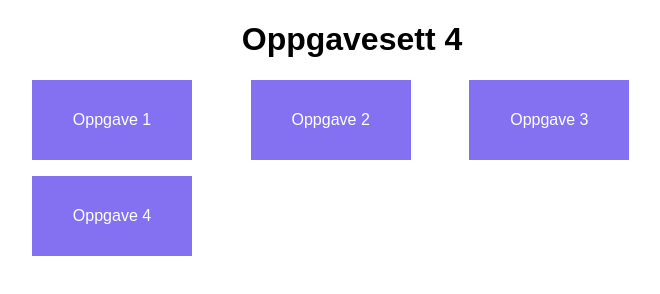
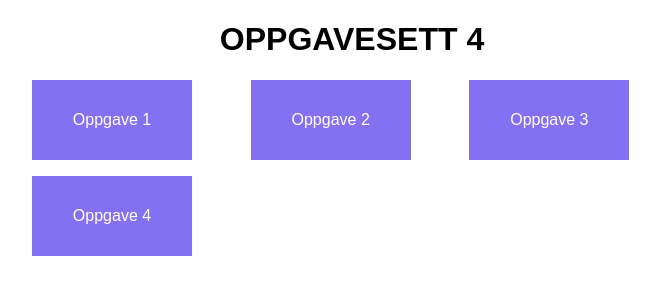
Before and after one commit to amaeri/oppgavesett-04, a plain HTML site: page index.html in a window 1280 px wide. Shown: the whole page, without its empty margins (288-948 px from the left). Drawn offline with Linux system fonts and the light colour scheme.

Commit message:
Changed HTML

```diff
--- a/index.html
+++ b/index.html
@@ -12,7 +12,7 @@
 
 <body>
     <main>
-        <h1>Oppgavesett 4</h1>
+        <h1>OPPGAVESETT 4</h1>
         <section>
             <a href="./o-1/">Oppgave 1</a>
             <a href="./o-2/">Oppgave 2</a>
```
